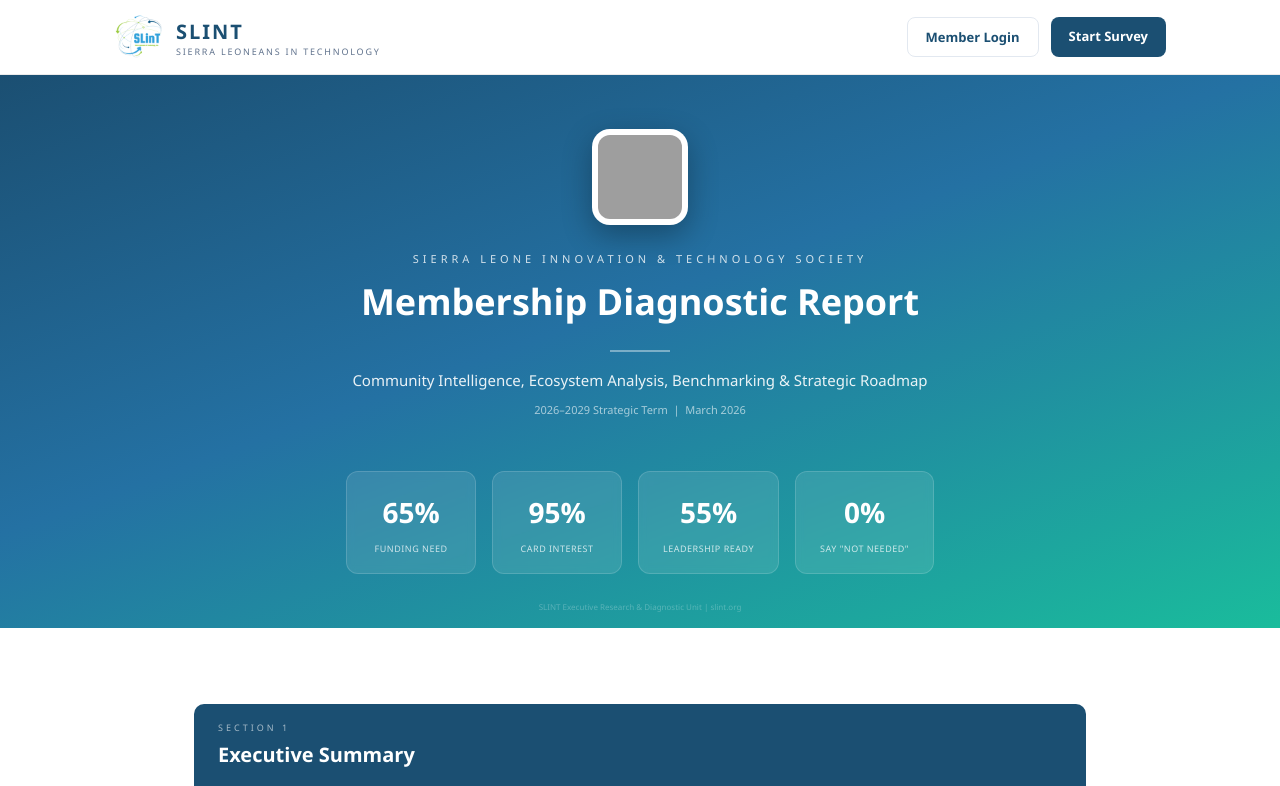
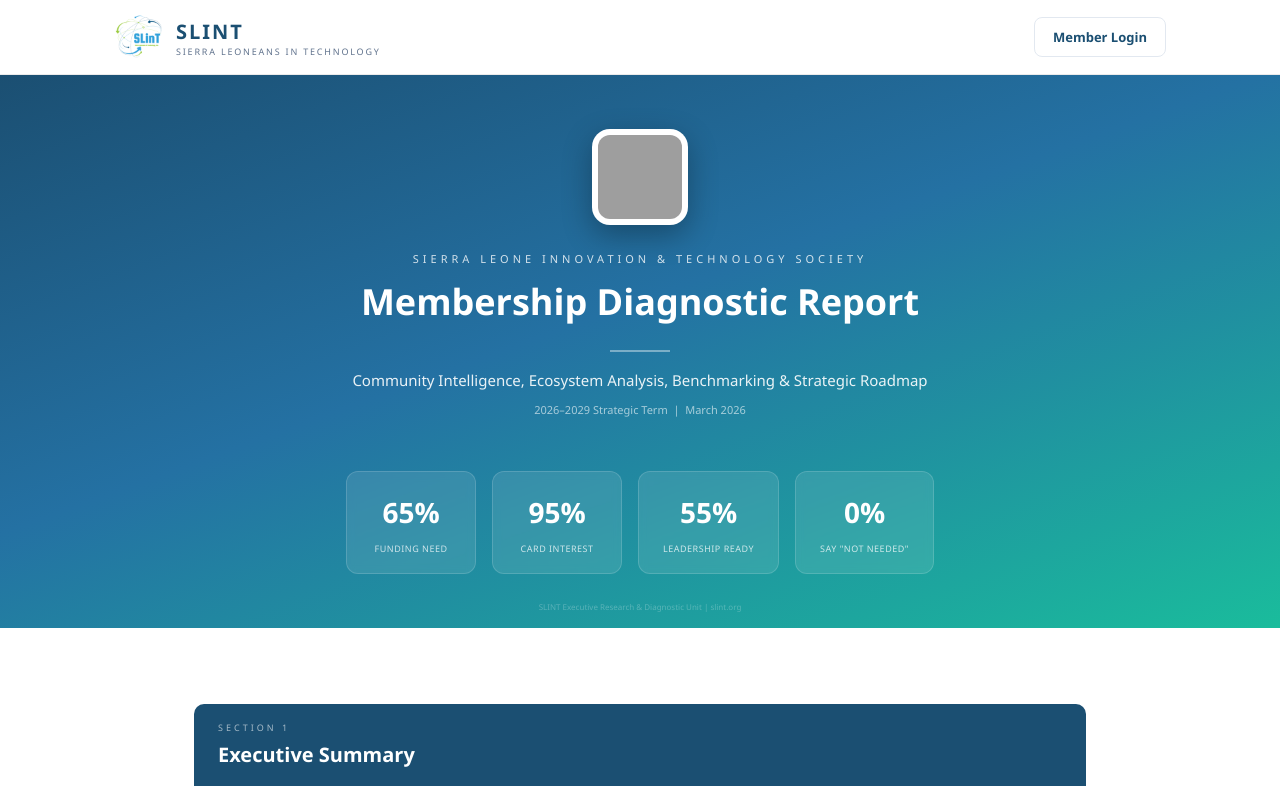
Before and after one commit to IsmailMuhammed2019/slintsurvey, a Next.js app: page / in a window 1280 px wide. Shown: the top 786 px of the page. Built offline with nearby package versions, Linux system fonts and the light colour scheme; grey boxes are pictures that could not be loaded.

Commit message:
refactor: remove survey page and navigation link from homepage

```diff
--- a/app/page.tsx
+++ b/app/page.tsx
@@ -25,9 +25,6 @@
             <button onClick={() => setIsLoginOpen(true)} className="report-btn-secondary">
               Member Login
             </button>
-            <Link href="/survey" className="report-btn-primary">
-              Start Survey
-            </Link>
           </div>
         </div>
       </header>
--- a/app/survey/page.tsx
+++ /dev/null
@@ -1,5 +0,0 @@
-import RemixedSurvey from "@/remixed-b8328e70";
-
-export default function SurveyPage() {
-  return <RemixedSurvey />;
-}
```
